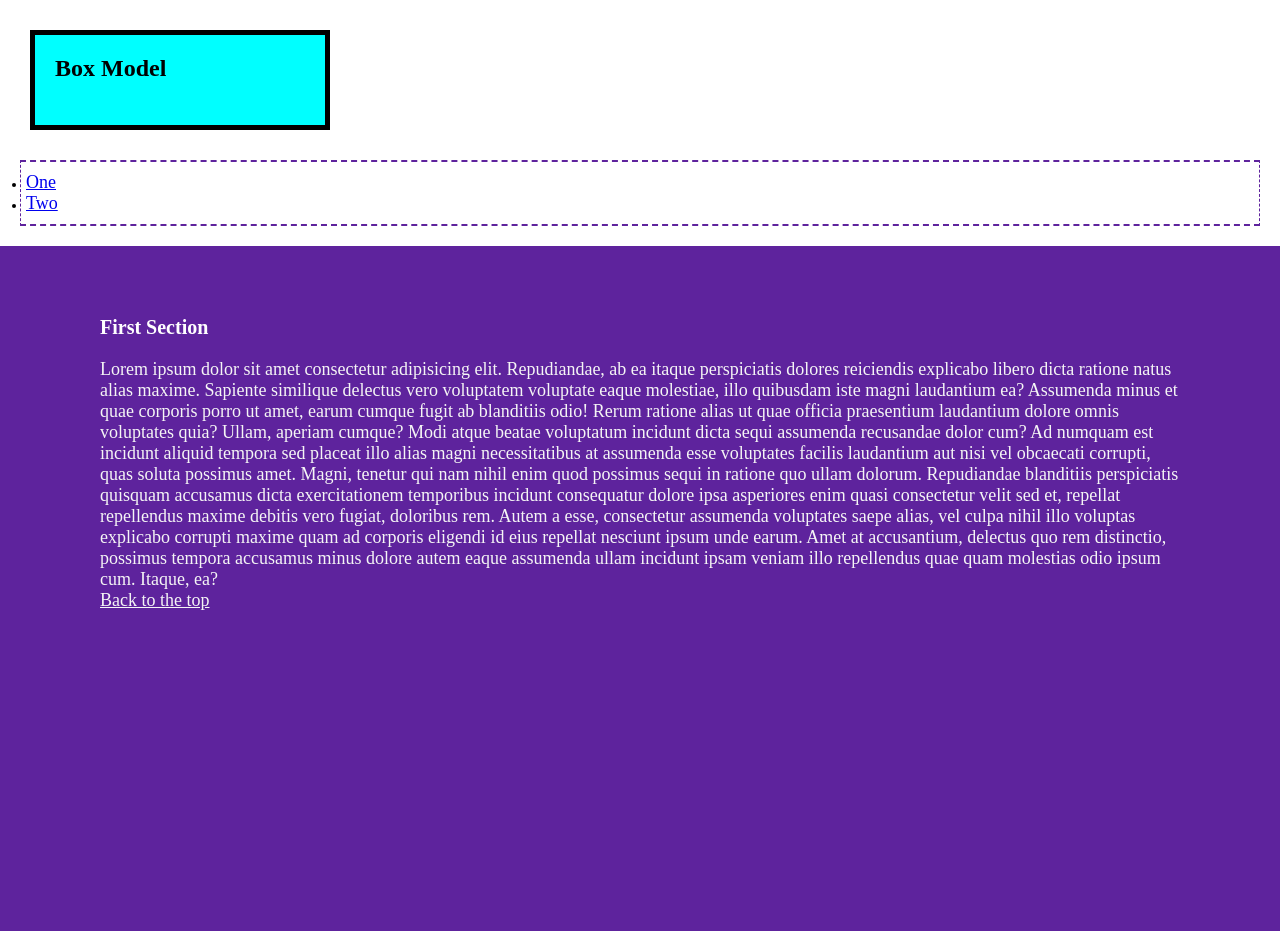
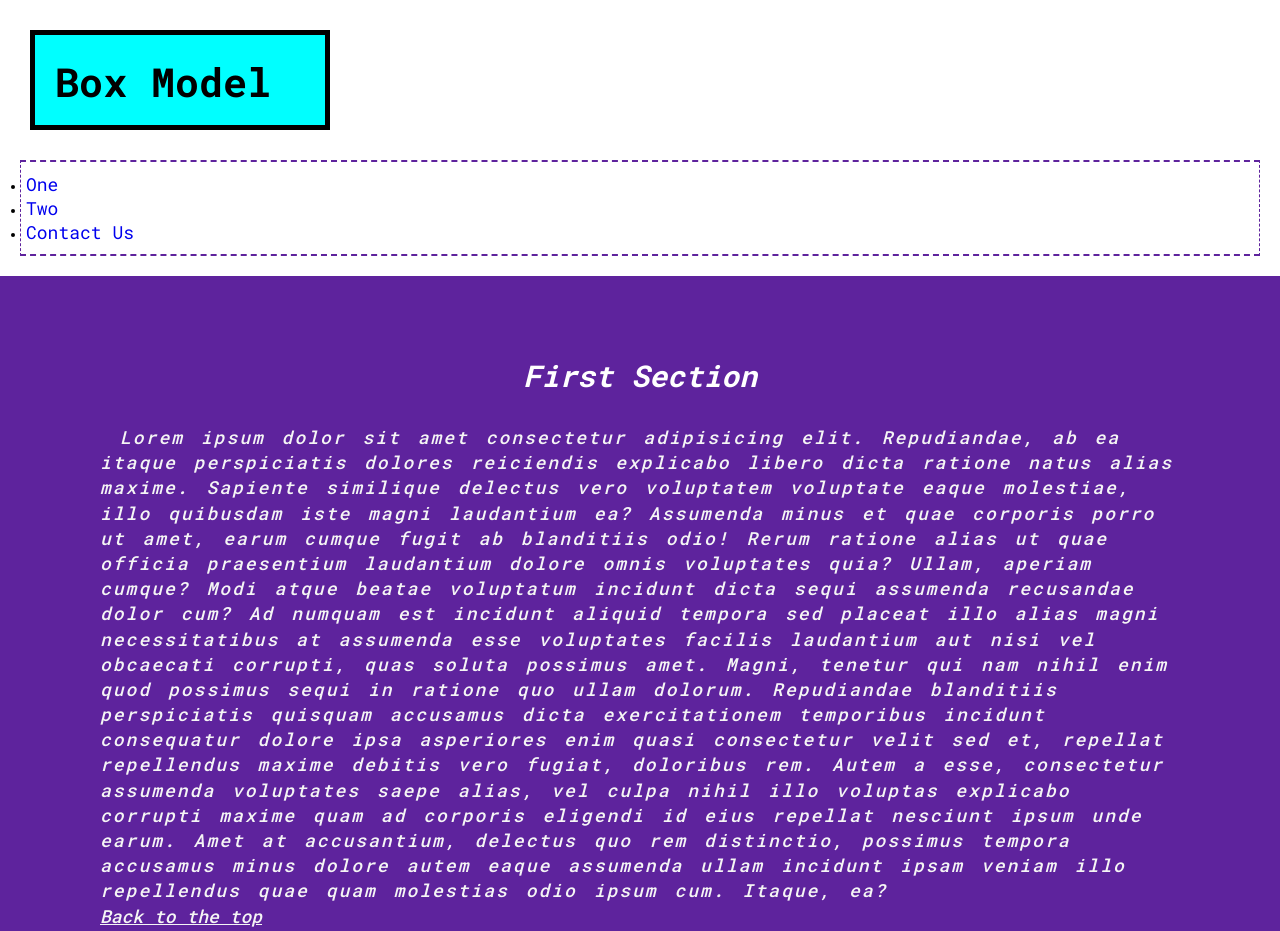
Before and after one commit to seguna15/introduction-to-web, a plain HTML site: page css-typography/index.html in a window 1280 px wide. Shown: the top 931 px of the page. Drawn offline with Linux system fonts and the light colour scheme.

Commit message:
css-typography

```diff
--- /dev/null
+++ b/css-typography/assets/css/roboto-mono.css
@@ -0,0 +1,216 @@
+/* cyrillic-ext */
+@font-face {
+  font-family: 'Roboto Mono';
+  font-style: normal;
+  font-weight: 400;
+  font-display: swap;
+  src: url(https://fonts.gstatic.com/s/robotomono/v22/L0xTDF4xlVMF-BfR8bXMIhJHg45mwgGEFl0_3vrtSM1J-gEPT5Ese6hmHSV0me8iUI0lkQ.woff2) format('woff2');
+  unicode-range: U+0460-052F, U+1C80-1C88, U+20B4, U+2DE0-2DFF, U+A640-A69F, U+FE2E-FE2F;
+}
+/* cyrillic */
+@font-face {
+  font-family: 'Roboto Mono';
+  font-style: normal;
+  font-weight: 400;
+  font-display: swap;
+  src: url(https://fonts.gstatic.com/s/robotomono/v22/L0xTDF4xlVMF-BfR8bXMIhJHg45mwgGEFl0_3vrtSM1J-gEPT5Ese6hmHSx0me8iUI0lkQ.woff2) format('woff2');
+  unicode-range: U+0301, U+0400-045F, U+0490-0491, U+04B0-04B1, U+2116;
+}
+/* greek */
+@font-face {
+  font-family: 'Roboto Mono';
+  font-style: normal;
+  font-weight: 400;
+  font-display: swap;
+  src: url(https://fonts.gstatic.com/s/robotomono/v22/L0xTDF4xlVMF-BfR8bXMIhJHg45mwgGEFl0_3vrtSM1J-gEPT5Ese6hmHSt0me8iUI0lkQ.woff2) format('woff2');
+  unicode-range: U+0370-03FF;
+}
+/* vietnamese */
+@font-face {
+  font-family: 'Roboto Mono';
+  font-style: normal;
+  font-weight: 400;
+  font-display: swap;
+  src: url(https://fonts.gstatic.com/s/robotomono/v22/L0xTDF4xlVMF-BfR8bXMIhJHg45mwgGEFl0_3vrtSM1J-gEPT5Ese6hmHSd0me8iUI0lkQ.woff2) format('woff2');
+  unicode-range: U+0102-0103, U+0110-0111, U+0128-0129, U+0168-0169, U+01A0-01A1, U+01AF-01B0, U+1EA0-1EF9, U+20AB;
+}
+/* latin-ext */
+@font-face {
+  font-family: 'Roboto Mono';
+  font-style: normal;
+  font-weight: 400;
+  font-display: swap;
+  src: url(https://fonts.gstatic.com/s/robotomono/v22/L0xTDF4xlVMF-BfR8bXMIhJHg45mwgGEFl0_3vrtSM1J-gEPT5Ese6hmHSZ0me8iUI0lkQ.woff2) format('woff2');
+  unicode-range: U+0100-024F, U+0259, U+1E00-1EFF, U+2020, U+20A0-20AB, U+20AD-20CF, U+2113, U+2C60-2C7F, U+A720-A7FF;
+}
+/* latin */
+@font-face {
+  font-family: 'Roboto Mono';
+  font-style: normal;
+  font-weight: 400;
+  font-display: swap;
+  src: url(https://fonts.gstatic.com/s/robotomono/v22/L0xTDF4xlVMF-BfR8bXMIhJHg45mwgGEFl0_3vrtSM1J-gEPT5Ese6hmHSh0me8iUI0.woff2) format('woff2');
+  unicode-range: U+0000-00FF, U+0131, U+0152-0153, U+02BB-02BC, U+02C6, U+02DA, U+02DC, U+2000-206F, U+2074, U+20AC, U+2122, U+2191, U+2193, U+2212, U+2215, U+FEFF, U+FFFD;
+}
+/* cyrillic-ext */
+@font-face {
+  font-family: 'Roboto Mono';
+  font-style: normal;
+  font-weight: 500;
+  font-display: swap;
+  src: url(https://fonts.gstatic.com/s/robotomono/v22/L0xTDF4xlVMF-BfR8bXMIhJHg45mwgGEFl0_3vrtSM1J-gEPT5Ese6hmHSV0me8iUI0lkQ.woff2) format('woff2');
+  unicode-range: U+0460-052F, U+1C80-1C88, U+20B4, U+2DE0-2DFF, U+A640-A69F, U+FE2E-FE2F;
+}
+/* cyrillic */
+@font-face {
+  font-family: 'Roboto Mono';
+  font-style: normal;
+  font-weight: 500;
+  font-display: swap;
+  src: url(https://fonts.gstatic.com/s/robotomono/v22/L0xTDF4xlVMF-BfR8bXMIhJHg45mwgGEFl0_3vrtSM1J-gEPT5Ese6hmHSx0me8iUI0lkQ.woff2) format('woff2');
+  unicode-range: U+0301, U+0400-045F, U+0490-0491, U+04B0-04B1, U+2116;
+}
+/* greek */
+@font-face {
+  font-family: 'Roboto Mono';
+  font-style: normal;
+  font-weight: 500;
+  font-display: swap;
+  src: url(https://fonts.gstatic.com/s/robotomono/v22/L0xTDF4xlVMF-BfR8bXMIhJHg45mwgGEFl0_3vrtSM1J-gEPT5Ese6hmHSt0me8iUI0lkQ.woff2) format('woff2');
+  unicode-range: U+0370-03FF;
+}
+/* vietnamese */
+@font-face {
+  font-family: 'Roboto Mono';
+  font-style: normal;
+  font-weight: 500;
+  font-display: swap;
+  src: url(https://fonts.gstatic.com/s/robotomono/v22/L0xTDF4xlVMF-BfR8bXMIhJHg45mwgGEFl0_3vrtSM1J-gEPT5Ese6hmHSd0me8iUI0lkQ.woff2) format('woff2');
+  unicode-range: U+0102-0103, U+0110-0111, U+0128-0129, U+0168-0169, U+01A0-01A1, U+01AF-01B0, U+1EA0-1EF9, U+20AB;
+}
+/* latin-ext */
+@font-face {
+  font-family: 'Roboto Mono';
+  font-style: normal;
+  font-weight: 500;
+  font-display: swap;
+  src: url(https://fonts.gstatic.com/s/robotomono/v22/L0xTDF4xlVMF-BfR8bXMIhJHg45mwgGEFl0_3vrtSM1J-gEPT5Ese6hmHSZ0me8iUI0lkQ.woff2) format('woff2');
+  unicode-range: U+0100-024F, U+0259, U+1E00-1EFF, U+2020, U+20A0-20AB, U+20AD-20CF, U+2113, U+2C60-2C7F, U+A720-A7FF;
+}
+/* latin */
+@font-face {
+  font-family: 'Roboto Mono';
+  font-style: normal;
+  font-weight: 500;
+  font-display: swap;
+  src: url(https://fonts.gstatic.com/s/robotomono/v22/L0xTDF4xlVMF-BfR8bXMIhJHg45mwgGEFl0_3vrtSM1J-gEPT5Ese6hmHSh0me8iUI0.woff2) format('woff2');
+  unicode-range: U+0000-00FF, U+0131, U+0152-0153, U+02BB-02BC, U+02C6, U+02DA, U+02DC, U+2000-206F, U+2074, U+20AC, U+2122, U+2191, U+2193, U+2212, U+2215, U+FEFF, U+FFFD;
+}
+/* cyrillic-ext */
+@font-face {
+  font-family: 'Roboto Mono';
+  font-style: normal;
+  font-weight: 600;
+  font-display: swap;
+  src: url(https://fonts.gstatic.com/s/robotomono/v22/L0xTDF4xlVMF-BfR8bXMIhJHg45mwgGEFl0_3vrtSM1J-gEPT5Ese6hmHSV0me8iUI0lkQ.woff2) format('woff2');
+  unicode-range: U+0460-052F, U+1C80-1C88, U+20B4, U+2DE0-2DFF, U+A640-A69F, U+FE2E-FE2F;
+}
+/* cyrillic */
+@font-face {
+  font-family: 'Roboto Mono';
+  font-style: normal;
+  font-weight: 600;
+  font-display: swap;
+  src: url(https://fonts.gstatic.com/s/robotomono/v22/L0xTDF4xlVMF-BfR8bXMIhJHg45mwgGEFl0_3vrtSM1J-gEPT5Ese6hmHSx0me8iUI0lkQ.woff2) format('woff2');
+  unicode-range: U+0301, U+0400-045F, U+0490-0491, U+04B0-04B1, U+2116;
+}
+/* greek */
+@font-face {
+  font-family: 'Roboto Mono';
+  font-style: normal;
+  font-weight: 600;
+  font-display: swap;
+  src: url(https://fonts.gstatic.com/s/robotomono/v22/L0xTDF4xlVMF-BfR8bXMIhJHg45mwgGEFl0_3vrtSM1J-gEPT5Ese6hmHSt0me8iUI0lkQ.woff2) format('woff2');
+  unicode-range: U+0370-03FF;
+}
+/* vietnamese */
+@font-face {
+  font-family: 'Roboto Mono';
+  font-style: normal;
+  font-weight: 600;
+  font-display: swap;
+  src: url(https://fonts.gstatic.com/s/robotomono/v22/L0xTDF4xlVMF-BfR8bXMIhJHg45mwgGEFl0_3vrtSM1J-gEPT5Ese6hmHSd0me8iUI0lkQ.woff2) format('woff2');
+  unicode-range: U+0102-0103, U+0110-0111, U+0128-0129, U+0168-0169, U+01A0-01A1, U+01AF-01B0, U+1EA0-1EF9, U+20AB;
+}
+/* latin-ext */
+@font-face {
+  font-family: 'Roboto Mono';
+  font-style: normal;
+  font-weight: 600;
+  font-display: swap;
+  src: url(https://fonts.gstatic.com/s/robotomono/v22/L0xTDF4xlVMF-BfR8bXMIhJHg45mwgGEFl0_3vrtSM1J-gEPT5Ese6hmHSZ0me8iUI0lkQ.woff2) format('woff2');
+  unicode-range: U+0100-024F, U+0259, U+1E00-1EFF, U+2020, U+20A0-20AB, U+20AD-20CF, U+2113, U+2C60-2C7F, U+A720-A7FF;
+}
+/* latin */
+@font-face {
+  font-family: 'Roboto Mono';
+  font-style: normal;
+  font-weight: 600;
+  font-display: swap;
+  src: url(https://fonts.gstatic.com/s/robotomono/v22/L0xTDF4xlVMF-BfR8bXMIhJHg45mwgGEFl0_3vrtSM1J-gEPT5Ese6hmHSh0me8iUI0.woff2) format('woff2');
+  unicode-range: U+0000-00FF, U+0131, U+0152-0153, U+02BB-02BC, U+02C6, U+02DA, U+02DC, U+2000-206F, U+2074, U+20AC, U+2122, U+2191, U+2193, U+2212, U+2215, U+FEFF, U+FFFD;
+}
+/* cyrillic-ext */
+@font-face {
+  font-family: 'Roboto Mono';
+  font-style: normal;
+  font-weight: 700;
+  font-display: swap;
+  src: url(https://fonts.gstatic.com/s/robotomono/v22/L0xTDF4xlVMF-BfR8bXMIhJHg45mwgGEFl0_3vrtSM1J-gEPT5Ese6hmHSV0me8iUI0lkQ.woff2) format('woff2');
+  unicode-range: U+0460-052F, U+1C80-1C88, U+20B4, U+2DE0-2DFF, U+A640-A69F, U+FE2E-FE2F;
+}
+/* cyrillic */
+@font-face {
+  font-family: 'Roboto Mono';
+  font-style: normal;
+  font-weight: 700;
+  font-display: swap;
+  src: url(https://fonts.gstatic.com/s/robotomono/v22/L0xTDF4xlVMF-BfR8bXMIhJHg45mwgGEFl0_3vrtSM1J-gEPT5Ese6hmHSx0me8iUI0lkQ.woff2) format('woff2');
+  unicode-range: U+0301, U+0400-045F, U+0490-0491, U+04B0-04B1, U+2116;
+}
+/* greek */
+@font-face {
+  font-family: 'Roboto Mono';
+  font-style: normal;
+  font-weight: 700;
+  font-display: swap;
+  src: url(https://fonts.gstatic.com/s/robotomono/v22/L0xTDF4xlVMF-BfR8bXMIhJHg45mwgGEFl0_3vrtSM1J-gEPT5Ese6hmHSt0me8iUI0lkQ.woff2) format('woff2');
+  unicode-range: U+0370-03FF;
+}
+/* vietnamese */
+@font-face {
+  font-family: 'Roboto Mono';
+  font-style: normal;
+  font-weight: 700;
+  font-display: swap;
+  src: url(https://fonts.gstatic.com/s/robotomono/v22/L0xTDF4xlVMF-BfR8bXMIhJHg45mwgGEFl0_3vrtSM1J-gEPT5Ese6hmHSd0me8iUI0lkQ.woff2) format('woff2');
+  unicode-range: U+0102-0103, U+0110-0111, U+0128-0129, U+0168-0169, U+01A0-01A1, U+01AF-01B0, U+1EA0-1EF9, U+20AB;
+}
+/* latin-ext */
+@font-face {
+  font-family: 'Roboto Mono';
+  font-style: normal;
+  font-weight: 700;
+  font-display: swap;
+  src: url(https://fonts.gstatic.com/s/robotomono/v22/L0xTDF4xlVMF-BfR8bXMIhJHg45mwgGEFl0_3vrtSM1J-gEPT5Ese6hmHSZ0me8iUI0lkQ.woff2) format('woff2');
+  unicode-range: U+0100-024F, U+0259, U+1E00-1EFF, U+2020, U+20A0-20AB, U+20AD-20CF, U+2113, U+2C60-2C7F, U+A720-A7FF;
+}
+/* latin */
+@font-face {
+  font-family: 'Roboto Mono';
+  font-style: normal;
+  font-weight: 700;
+  font-display: swap;
+  src: url(https://fonts.gstatic.com/s/robotomono/v22/L0xTDF4xlVMF-BfR8bXMIhJHg45mwgGEFl0_3vrtSM1J-gEPT5Ese6hmHSh0me8iUI0.woff2) format('woff2');
+  unicode-range: U+0000-00FF, U+0131, U+0152-0153, U+02BB-02BC, U+02C6, U+02DA, U+02DC, U+2000-206F, U+2074, U+20AC, U+2122, U+2191, U+2193, U+2212, U+2215, U+FEFF, U+FFFD;
+}
--- a/css-typography/assets/css/style.css
+++ b/css-typography/assets/css/style.css
@@ -1,3 +1,5 @@
+@import url('https://fonts.googleapis.com/css2?family=Roboto+Mono:wght@400;500;600;700&display=swap');
+
 *{
     margin: 0;
     padding: 0;
@@ -9,8 +11,12 @@ html{
     font-size: 10px;
 }
 
+body{
+    font-family: 'Roboto Mono', monospace;
+}
+
 h1{
-    font-size: 24px;
+    font-size: 4rem;
     background-color: cyan;
     width: 300px;
     height: 100px;
@@ -36,13 +42,10 @@ ul{
 
 li > a {
     font-size: 1.5em;
+    text-decoration: none;
 }
 
-h2{
-    font-size: 2rem;
-}
-
-.one, .second{
+.one, .second, .contact{
     height: 100vh;
     width: 100vw;
    /*  padding-top: 50px;
@@ -54,15 +57,28 @@ h2{
 .one{
     background-color: #5E239D;
     color: #FFFFFF;
+    font-weight: 500;
+    font-style: oblique;
 }
 
 .second{
     background-color: #3066BE;
     color: #f5f5f5;
+    font-weight: 700;
+    font-style: italic;
 }
 
 .section-title {
    padding-block: 1em;
+   font-size: 3rem;
+   text-align: center;
+}
+
+section p {
+    text-indent: 2rem;
+    line-height: 1.4;
+    letter-spacing: .2rem;
+    word-spacing: .4rem;
 }
 
 .one p,
@@ -72,3 +88,19 @@ h2{
     font-size: 1.8rem;
     color: #f5f5f5;
 }
+
+.contact {
+    font-size: 2rem;
+}
+
+.contact-form .input-group, .contact-form textarea{
+    margin-bottom: 2rem;
+}
+
+.contact-form label{
+    font-size: 2rem;
+}
+
+.contact-form input, .contact-form textarea, .contact-form button {
+    font-size: inherit;
+}
--- a/css-typography/index.html
+++ b/css-typography/index.html
@@ -16,6 +16,7 @@
             <ul>
                 <li><a href="#one">One</a></li>
                 <li><a href="#two">Two</a></li>
+                <li><a href="#contact">Contact Us</a></li>
             </ul>
         </nav>
     </header>
@@ -58,6 +59,24 @@
                 molestias odio ipsum cum. Itaque, ea?</p>
             <a href="#top">Back to the top</a>
         </section>
+
+        <section id="contact" class="contact">
+            <h2 class="section-title">Contact Us</h2>
+            <form action="" class="contact-form">
+                <div class="input-group">
+                    <label for="userName">Username</label>
+                    <input type="text" name="userName" id="userName" placeholder="Enter Username">
+                </div>
+                <div class="input-group">
+                    <label for="userEmail">Email</label>
+                    <input type="text" name="userEmail" id="userEmail" placeholder="Enter Email">
+                </div>
+                <div>
+                    <textarea name="message" id="message" cols="30" rows="10">Send Message</textarea>
+                </div>
+                <button type="submit">Send Message</button>
+            </form>
+        </section>
     </main>
 </body>
 
```
